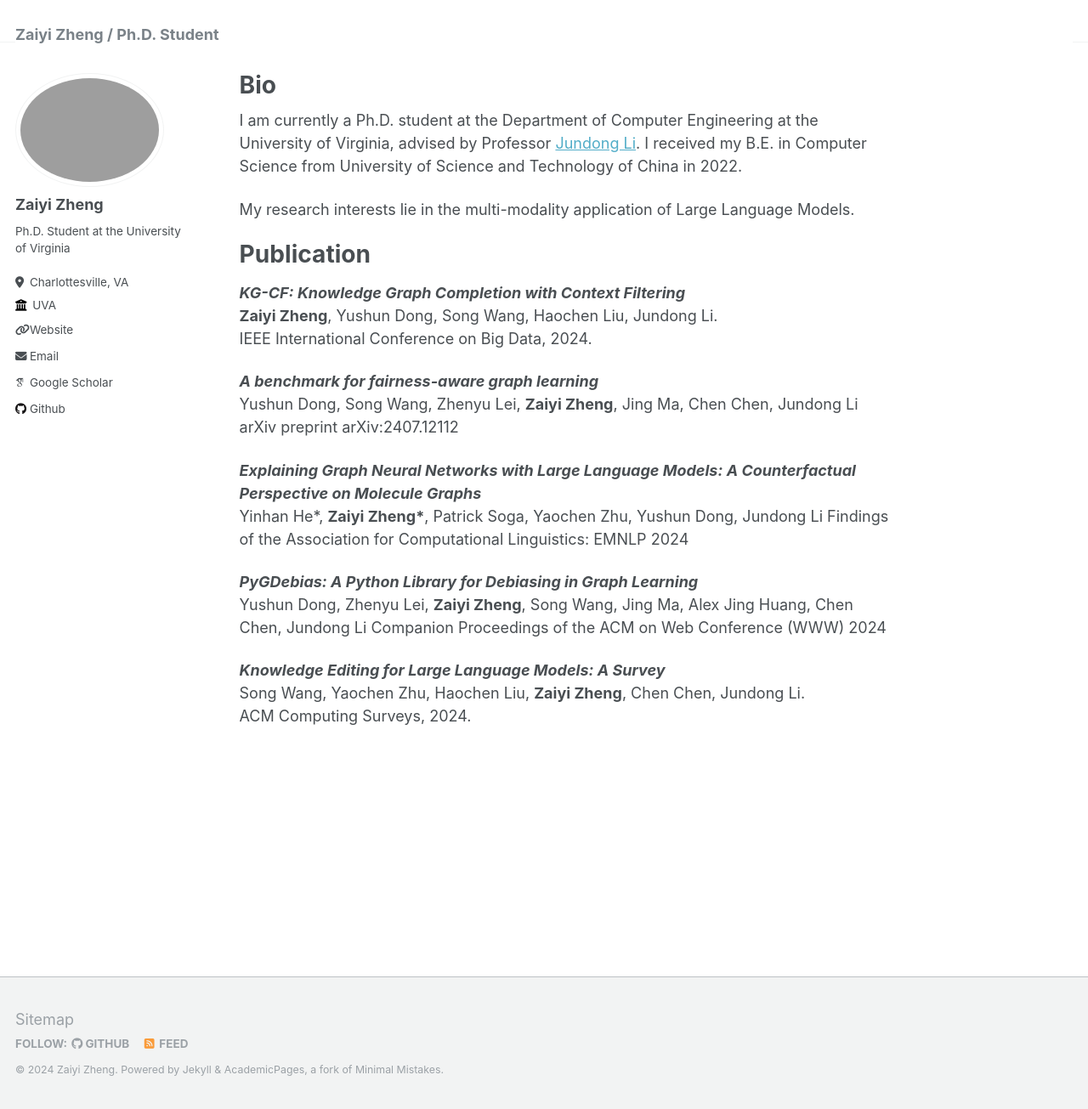
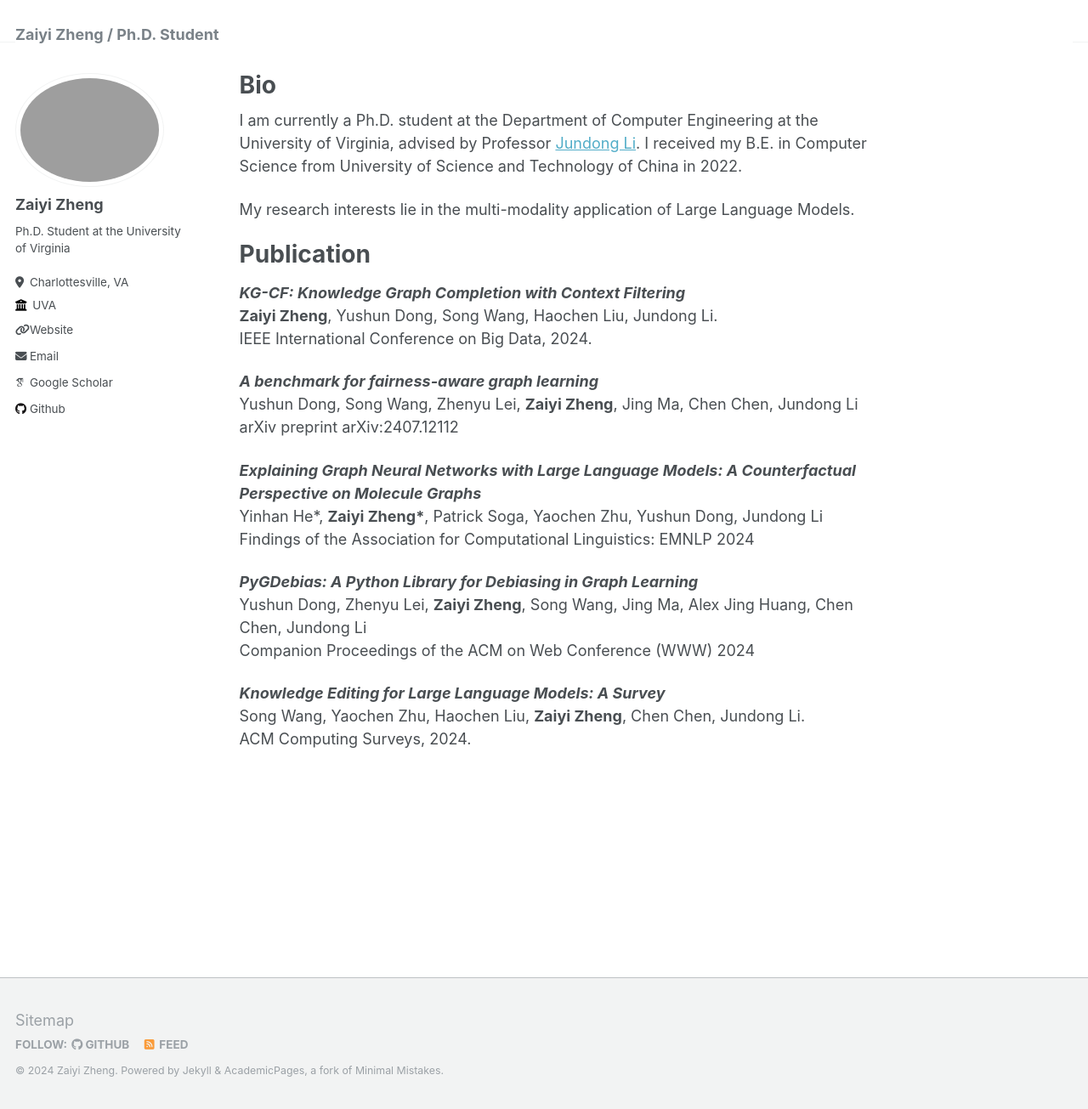
Before and after one commit to zhengzaiyi/zhengzaiyi.github.io, a Jekyll site: the page built from _pages/about.md, in a window 1280 px wide and 1305 px high. Shown: the whole window at 85% size. Built offline with Jekyll 4.4.1, drawn with Linux system fonts in a browser that asks for light colours; some web fonts are replaced.

```diff
--- a/_pages/about.md
+++ b/_pages/about.md
@@ -21,15 +21,15 @@ Publication
 IEEE International Conference on Big Data, 2024.
 
 ***A benchmark for fairness-aware graph learning***  <br>
-Yushun Dong, Song Wang, Zhenyu Lei, **Zaiyi Zheng**, Jing Ma, Chen Chen, Jundong Li
+Yushun Dong, Song Wang, Zhenyu Lei, **Zaiyi Zheng**, Jing Ma, Chen Chen, Jundong Li  <br>
 arXiv preprint arXiv:2407.12112
 
 ***Explaining Graph Neural Networks with Large Language Models: A Counterfactual Perspective on Molecule Graphs***  <br>
-Yinhan He\*, **Zaiyi Zheng\***, Patrick Soga, Yaochen Zhu, Yushun Dong, Jundong Li
+Yinhan He\*, **Zaiyi Zheng\***, Patrick Soga, Yaochen Zhu, Yushun Dong, Jundong Li  <br>
 Findings of the Association for Computational Linguistics: EMNLP 2024
 
 ***PyGDebias: A Python Library for Debiasing in Graph Learning***  <br>
-Yushun Dong, Zhenyu Lei, **Zaiyi Zheng**, Song Wang, Jing Ma, Alex Jing Huang, Chen Chen, Jundong Li
+Yushun Dong, Zhenyu Lei, **Zaiyi Zheng**, Song Wang, Jing Ma, Alex Jing Huang, Chen Chen, Jundong Li  <br>
 Companion Proceedings of the ACM on Web Conference (WWW) 2024
 
 ***Knowledge Editing for Large Language Models: A Survey*** <br>
```
